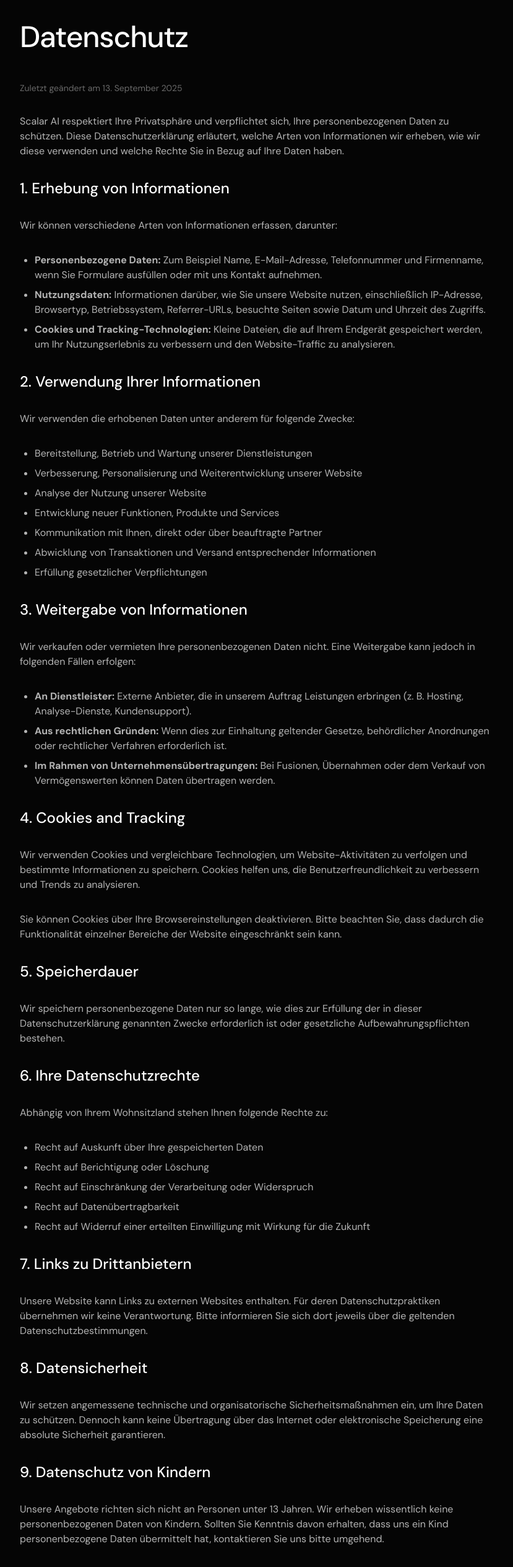
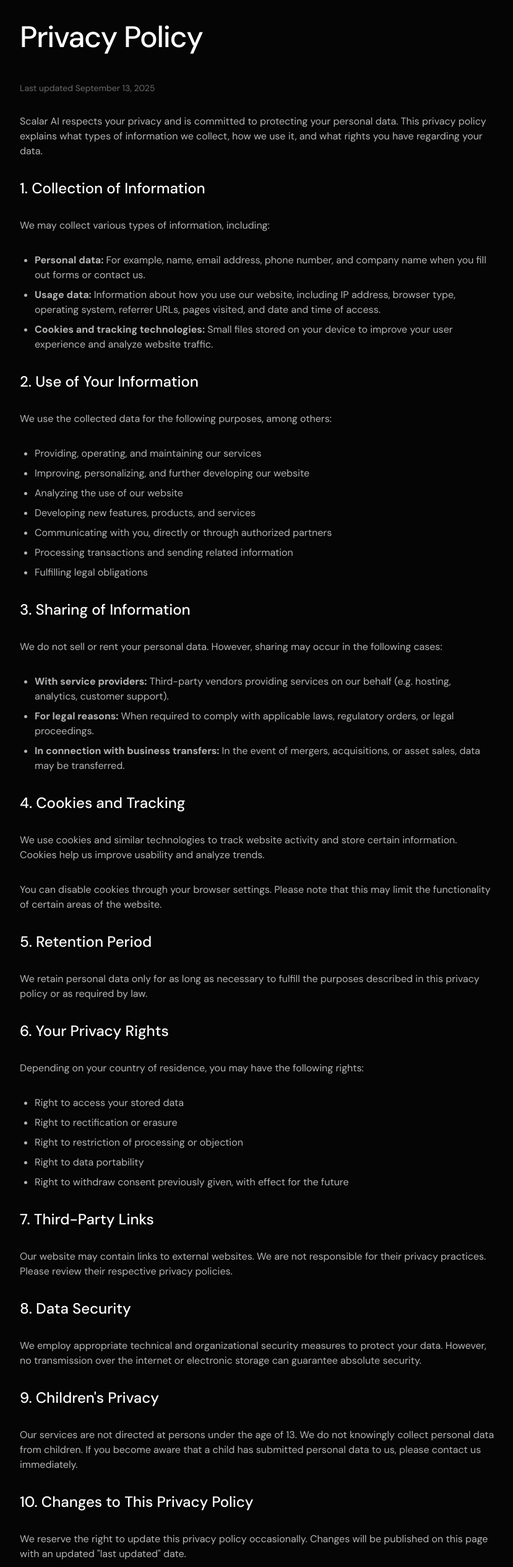
Before and after one commit to HenrikFrs/scalar_website, a React (Vite) app: page /datenschutz in a window 1280 px wide. Shown: the part 160-2689 px from the top of the page at 62% size, without its empty margins (224-1053 px from the left). Built offline with nearby package versions, Linux system fonts and the light colour scheme.

Commit message:
english translate

```diff
--- a/src/components/Footer.jsx
+++ b/src/components/Footer.jsx
@@ -113,11 +113,11 @@ const Footer = () => {
         <div className="relative overflow-hidden rounded-[3rem] p-12 md:p-24 mb-20 border border-white/10 flex flex-col items-center text-center gap-8 bg-white/5 backdrop-blur-2xl shadow-2xl">
           <div className="relative z-10 flex flex-col items-center">
             <h2 className="text-4xl md:text-6xl font-medium tracking-normal mb-4 font-sans text-white pb-2">
-              Bereit für mehr Umsatz?
+              Ready for more revenue?
             </h2>
             <p className="text-white/70 text-lg md:text-xl font-medium max-w-md">
-              Erfahren Sie in 30 Minuten, wo für Ihr Unternehmen die größten
-              Hebel für Wachstum liegen.
+              Find out in 30 minutes where the biggest growth levers are for
+              your business.
             </p>
           </div>
 
@@ -127,13 +127,12 @@ const Footer = () => {
               className="w-full sm:w-auto text-base py-4 px-8 shadow-xl"
               onClick={() =>
                 window.open(
-                  "https://cal.com/henrik-freisleben-3prokl/strategiegesprach-30-minuten",
+                  "https://cal.com/henrik-freisleben-3prokl/discovery",
                   "_blank",
                 )
               }
             >
-              Strategiegespräch sichern{" "}
-              <ArrowUpRight size={22} className="ml-1" />
+              Book a Strategy Call <ArrowUpRight size={22} className="ml-1" />
             </MagneticButton>
           </div>
         </div>
@@ -152,7 +151,7 @@ const Footer = () => {
               </span>
             </div>
             <p className="text-white/40 text-sm font-medium">
-              Mehr Umsatz durch Automatisierung und KI
+              More revenue through automation and AI
             </p>
           </div>
 
@@ -163,13 +162,13 @@ const Footer = () => {
                 to="/impressum"
                 className="hover:text-white transition-colors"
               >
-                Impressum
+                Imprint
               </Link>
               <Link
                 to="/datenschutz"
                 className="hover:text-white transition-colors"
               >
-                Datenschutz
+                Privacy Policy
               </Link>
             </div>
             <p>&copy; {new Date().getFullYear()} Scalar AI.</p>
--- a/src/pages/Datenschutz.jsx
+++ b/src/pages/Datenschutz.jsx
@@ -14,99 +14,92 @@ const Datenschutz = () => {
           to="/"
           className="inline-flex items-center text-white/50 hover:text-white transition-colors mb-12 text-sm font-medium"
         >
-          <ArrowLeft size={16} className="mr-2" /> Zurück zur Startseite
+          <ArrowLeft size={16} className="mr-2" /> Back to Home
         </Link>
 
         <h1 className="text-4xl md:text-5xl font-medium tracking-tight mb-4 font-sans text-white">
-          Datenschutz
+          Privacy Policy
         </h1>
 
         <div className="prose prose-invert prose-lg text-white/70 max-w-none mt-12 space-y-8">
           <p className="text-sm text-white/40">
-            Zuletzt geändert am 13. September 2025
+            Last updated September 13, 2025
           </p>
 
           <p>
-            Scalar AI respektiert Ihre Privatsphäre und verpflichtet sich, Ihre
-            personenbezogenen Daten zu schützen. Diese Datenschutzerklärung
-            erläutert, welche Arten von Informationen wir erheben, wie wir diese
-            verwenden und welche Rechte Sie in Bezug auf Ihre Daten haben.
+            Scalar AI respects your privacy and is committed to protecting your
+            personal data. This privacy policy explains what types of information
+            we collect, how we use it, and what rights you have regarding your
+            data.
           </p>
 
           <h3 className="text-2xl font-medium text-white mt-12 mb-4">
-            1. Erhebung von Informationen
+            1. Collection of Information
           </h3>
           <p>
-            Wir können verschiedene Arten von Informationen erfassen, darunter:
+            We may collect various types of information, including:
           </p>
           <ul className="list-disc pl-6 space-y-2 mt-4">
             <li>
-              <strong>Personenbezogene Daten:</strong> Zum Beispiel Name,
-              E-Mail-Adresse, Telefonnummer und Firmenname, wenn Sie Formulare
-              ausfüllen oder mit uns Kontakt aufnehmen.
+              <strong>Personal data:</strong> For example, name, email address,
+              phone number, and company name when you fill out forms or contact
+              us.
             </li>
             <li>
-              <strong>Nutzungsdaten:</strong> Informationen darüber, wie Sie
-              unsere Website nutzen, einschließlich IP-Adresse, Browsertyp,
-              Betriebssystem, Referrer-URLs, besuchte Seiten sowie Datum und
-              Uhrzeit des Zugriffs.
+              <strong>Usage data:</strong> Information about how you use our
+              website, including IP address, browser type, operating system,
+              referrer URLs, pages visited, and date and time of access.
             </li>
             <li>
-              <strong>Cookies und Tracking-Technologien:</strong> Kleine
-              Dateien, die auf Ihrem Endgerät gespeichert werden, um Ihr
-              Nutzungserlebnis zu verbessern und den Website-Traffic zu
-              analysieren.
+              <strong>Cookies and tracking technologies:</strong> Small files
+              stored on your device to improve your user experience and analyze
+              website traffic.
             </li>
           </ul>
 
           <h3 className="text-2xl font-medium text-white mt-12 mb-4">
-            2. Verwendung Ihrer Informationen
+            2. Use of Your Information
           </h3>
           <p>
-            Wir verwenden die erhobenen Daten unter anderem für folgende Zwecke:
+            We use the collected data for the following purposes, among others:
+          </p>
+          <ul className="list-disc pl-6 space-y-2 mt-4">
+            <li>Providing, operating, and maintaining our services</li>
+            <li>
+              Improving, personalizing, and further developing our website
+            </li>
+            <li>Analyzing the use of our website</li>
+            <li>Developing new features, products, and services</li>
+            <li>
+              Communicating with you, directly or through authorized partners
+            </li>
+            <li>
+              Processing transactions and sending related information
+            </li>
+            <li>Fulfilling legal obligations</li>
+          </ul>
+
+          <h3 className="text-2xl font-medium text-white mt-12 mb-4">
+            3. Sharing of Information
+          </h3>
+          <p>
+            We do not sell or rent your personal data. However, sharing may
+            occur in the following cases:
           </p>
           <ul className="list-disc pl-6 space-y-2 mt-4">
             <li>
-              Bereitstellung, Betrieb und Wartung unserer Dienstleistungen
+              <strong>With service providers:</strong> Third-party vendors
+              providing services on our behalf (e.g. hosting, analytics,
+              customer support).
             </li>
             <li>
-              Verbesserung, Personalisierung und Weiterentwicklung unserer
-              Website
-            </li>
-            <li>Analyse der Nutzung unserer Website</li>
-            <li>Entwicklung neuer Funktionen, Produkte und Services</li>
-            <li>
-              Kommunikation mit Ihnen, direkt oder über beauftragte Partner
+              <strong>For legal reasons:</strong> When required to comply with
+              applicable laws, regulatory orders, or legal proceedings.
             </li>
             <li>
-              Abwicklung von Transaktionen und Versand entsprechender
-              Informationen
-            </li>
-            <li>Erfüllung gesetzlicher Verpflichtungen</li>
-          </ul>
-
-          <h3 className="text-2xl font-medium text-white mt-12 mb-4">
-            3. Weitergabe von Informationen
-          </h3>
-          <p>
-            Wir verkaufen oder vermieten Ihre personenbezogenen Daten nicht.
-            Eine Weitergabe kann jedoch in folgenden Fällen erfolgen:
-          </p>
-          <ul className="list-disc pl-6 space-y-2 mt-4">
-            <li>
-              <strong>An Dienstleister:</strong> Externe Anbieter, die in
-              unserem Auftrag Leistungen erbringen (z. B. Hosting,
-              Analyse-Dienste, Kundensupport).
-            </li>
-            <li>
-              <strong>Aus rechtlichen Gründen:</strong> Wenn dies zur Einhaltung
-              geltender Gesetze, behördlicher Anordnungen oder rechtlicher
-              Verfahren erforderlich ist.
-            </li>
-            <li>
-              <strong>Im Rahmen von Unternehmensübertragungen:</strong> Bei
-              Fusionen, Übernahmen oder dem Verkauf von Vermögenswerten können
-              Daten übertragen werden.
+              <strong>In connection with business transfers:</strong> In the
+              event of mergers, acquisitions, or asset sales, data may be
+              transferred.
             </li>
           </ul>
 
@@ -114,88 +107,84 @@ const Datenschutz = () => {
             4. Cookies and Tracking
           </h3>
           <p>
-            Wir verwenden Cookies und vergleichbare Technologien, um
-            Website-Aktivitäten zu verfolgen und bestimmte Informationen zu
-            speichern. Cookies helfen uns, die Benutzerfreundlichkeit zu
-            verbessern und Trends zu analysieren.
+            We use cookies and similar technologies to track website activity
+            and store certain information. Cookies help us improve usability and
+            analyze trends.
           </p>
           <p>
-            Sie können Cookies über Ihre Browsereinstellungen deaktivieren.
-            Bitte beachten Sie, dass dadurch die Funktionalität einzelner
-            Bereiche der Website eingeschränkt sein kann.
+            You can disable cookies through your browser settings. Please note
+            that this may limit the functionality of certain areas of the
+            website.
           </p>
 
           <h3 className="text-2xl font-medium text-white mt-12 mb-4">
-            5. Speicherdauer
+            5. Retention Period
           </h3>
           <p>
-            Wir speichern personenbezogene Daten nur so lange, wie dies zur
-            Erfüllung der in dieser Datenschutzerklärung genannten Zwecke
-            erforderlich ist oder gesetzliche Aufbewahrungspflichten bestehen.
+            We retain personal data only for as long as necessary to fulfill the
+            purposes described in this privacy policy or as required by law.
           </p>
 
           <h3 className="text-2xl font-medium text-white mt-12 mb-4">
-            6. Ihre Datenschutzrechte
+            6. Your Privacy Rights
           </h3>
           <p>
-            Abhängig von Ihrem Wohnsitzland stehen Ihnen folgende Rechte zu:
+            Depending on your country of residence, you may have the following
+            rights:
           </p>
           <ul className="list-disc pl-6 space-y-2 mt-4">
-            <li>Recht auf Auskunft über Ihre gespeicherten Daten</li>
-            <li>Recht auf Berichtigung oder Löschung</li>
-            <li>Recht auf Einschränkung der Verarbeitung oder Widerspruch</li>
-            <li>Recht auf Datenübertragbarkeit</li>
+            <li>Right to access your stored data</li>
+            <li>Right to rectification or erasure</li>
+            <li>Right to restriction of processing or objection</li>
+            <li>Right to data portability</li>
             <li>
-              Recht auf Widerruf einer erteilten Einwilligung mit Wirkung für
-              die Zukunft
+              Right to withdraw consent previously given, with effect for the
+              future
             </li>
           </ul>
 
           <h3 className="text-2xl font-medium text-white mt-12 mb-4">
-            7. Links zu Drittanbietern
+            7. Third-Party Links
           </h3>
           <p>
-            Unsere Website kann Links zu externen Websites enthalten. Für deren
-            Datenschutzpraktiken übernehmen wir keine Verantwortung. Bitte
-            informieren Sie sich dort jeweils über die geltenden
-            Datenschutzbestimmungen.
+            Our website may contain links to external websites. We are not
+            responsible for their privacy practices. Please review their
+            respective privacy policies.
           </p>
 
           <h3 className="text-2xl font-medium text-white mt-12 mb-4">
-            8. Datensicherheit
+            8. Data Security
           </h3>
           <p>
-            Wir setzen angemessene technische und organisatorische
-            Sicherheitsmaßnahmen ein, um Ihre Daten zu schützen. Dennoch kann
-            keine Übertragung über das Internet oder elektronische Speicherung
-            eine absolute Sicherheit garantieren.
+            We employ appropriate technical and organizational security measures
+            to protect your data. However, no transmission over the internet or
+            electronic storage can guarantee absolute security.
           </p>
 
           <h3 className="text-2xl font-medium text-white mt-12 mb-4">
-            9. Datenschutz von Kindern
+            9. Children's Privacy
           </h3>
           <p>
-            Unsere Angebote richten sich nicht an Personen unter 13 Jahren. Wir
-            erheben wissentlich keine personenbezogenen Daten von Kindern.
-            Sollten Sie Kenntnis davon erhalten, dass uns ein Kind
-            personenbezogene Daten übermittelt hat, kontaktieren Sie uns bitte
-            umgehend.
+            Our services are not directed at persons under the age of 13. We do
+            not knowingly collect personal data from children. If you become
+            aware that a child has submitted personal data to us, please contact
+            us immediately.
           </p>
 
           <h3 className="text-2xl font-medium text-white mt-12 mb-4">
-            10. Änderungen dieser Datenschutzerklärung
+            10. Changes to This Privacy Policy
           </h3>
           <p>
-            Wir behalten uns vor, diese Datenschutzerklärung gelegentlich
-            anzupassen. Änderungen werden auf dieser Seite mit einem
-            aktualisierten „Stand“-Datum veröffentlicht.
+            We reserve the right to update this privacy policy occasionally.
+            Changes will be published on this page with an updated "last
+            updated" date.
           </p>
 
           <h3 className="text-2xl font-medium text-white mt-12 mb-4">
-            11. Kontakt
+            11. Contact
           </h3>
           <p className="mb-4">
-            Bei Fragen zu dieser Datenschutzerklärung erreichen Sie uns unter:
+            If you have questions about this privacy policy, you can reach us at:
           </p>
           <div className="text-white/70">
             <p className="mb-1">Henrik Freisleben</p>
--- a/src/pages/Impressum.jsx
+++ b/src/pages/Impressum.jsx
@@ -14,16 +14,16 @@ const Impressum = () => {
           to="/"
           className="inline-flex items-center text-white/50 hover:text-white transition-colors mb-12 text-sm font-medium"
         >
-          <ArrowLeft size={16} className="mr-2" /> Zurück zur Startseite
+          <ArrowLeft size={16} className="mr-2" /> Back to Home
         </Link>
 
         <h1 className="text-4xl md:text-5xl font-medium tracking-tight mb-4 font-sans text-white">
-          Impressum
+          Imprint
         </h1>
 
         <div className="prose prose-invert prose-lg text-white/70 max-w-none mt-12 space-y-8">
           <p className="text-sm text-white/40">
-            Zuletzt geändert am 25. März 2026
+            Last updated March 25, 2026
           </p>
 
           <div>
```
Also changed, not shown: src/components/FAQ.jsx (+10 -10 lines), src/components/Features.jsx (+23 -23 lines), src/components/Header.jsx (+13 -13 lines), src/components/Philosophy.jsx (+4 -4 lines), src/components/Pricing.jsx (+19 -20 lines), src/components/Protocol.jsx (+9 -9 lines), src/components/Testimonials.jsx (+4 -5 lines).
